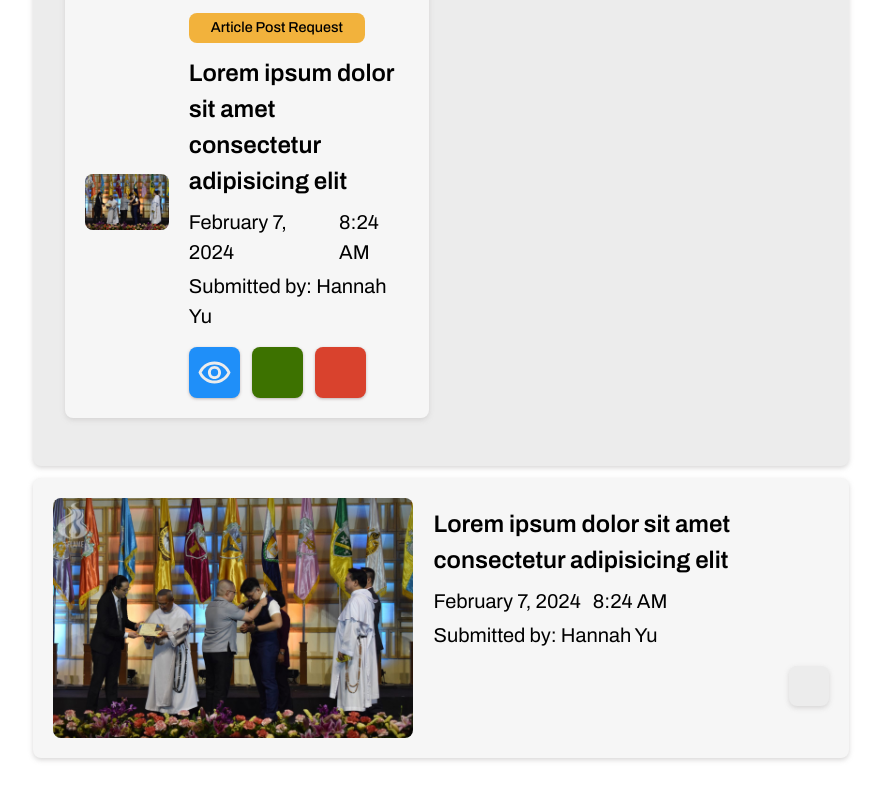
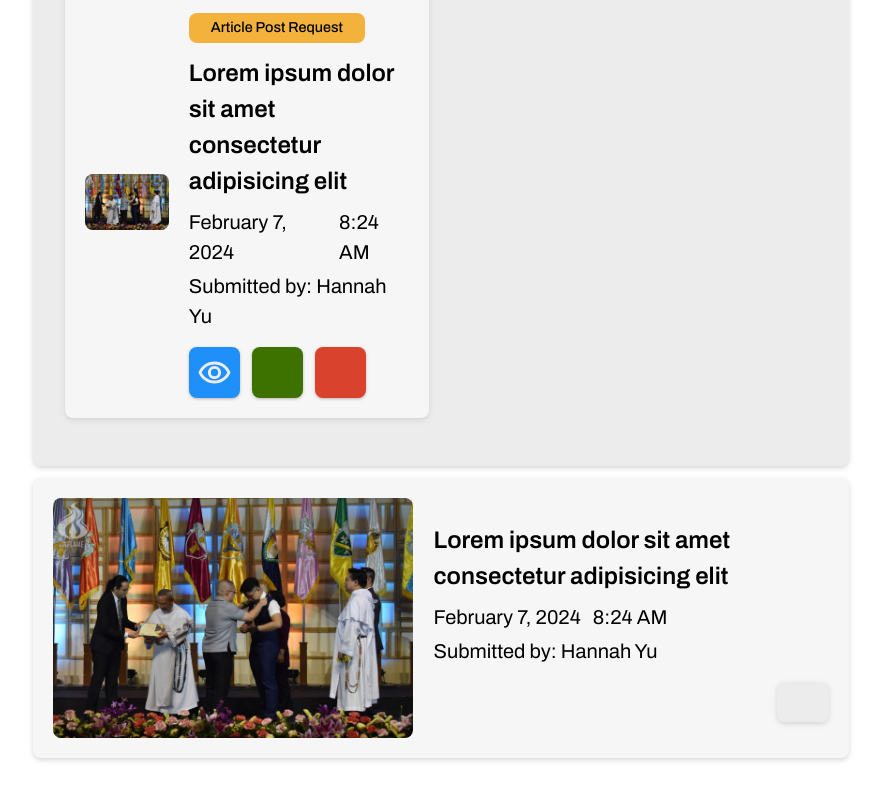
Before and after one commit to judgemongcal/se-becarios-cms, a React (Vite) app in the folder becarios-admin/: page /manage-content in a window 1280 px wide. Shown: the part 1019-1819 px from the top of the page, without its empty margins (367-1248 px from the left). Built offline with nearby package versions, Linux system fonts and the light colour scheme; some icons are missing.

Commit message:
adjusted PostedSettingsBtn size scaling

```diff
--- a/becarios-admin/src/components/global/Button.jsx
+++ b/becarios-admin/src/components/global/Button.jsx
@@ -194,7 +194,7 @@ function BacktoDashboardBtn() {
 function PostedSettingsBtn() {
   return (
     <button className=" bg-brand-input rounded-8 shadow-shadow-db hover:bg-brand-light w-fit  items-center p-2 duration-300 ">
-      <FaEllipsis className="fill-brand-black h-auto w-[24px]" />
+      <FaEllipsis className="fill-brand-black h-auto w-[30px] md:w-[36px]" />
     </button>
   );
 }
--- a/becarios-admin/src/components/manage-content/ContentListItem.jsx
+++ b/becarios-admin/src/components/manage-content/ContentListItem.jsx
@@ -2,7 +2,7 @@ import { PostedSettingsBtn } from '../global/Button';
 
 function ContentListItem() {
   return (
-    <div className="bg-brand-light req-container shadow-shadow-db rounded-8 flex flex-col gap-2 p-5 md:flex-row md:gap-5">
+    <div className="bg-brand-light req-container shadow-shadow-db rounded-8 flex flex-col items-center gap-2 p-5 md:flex-row md:gap-5">
       <div className="req-img mx-auto flex w-full max-w-[400px] items-center md:w-[70%]">
         <img
           src="./src/assets/sample_2.jpeg"
```
